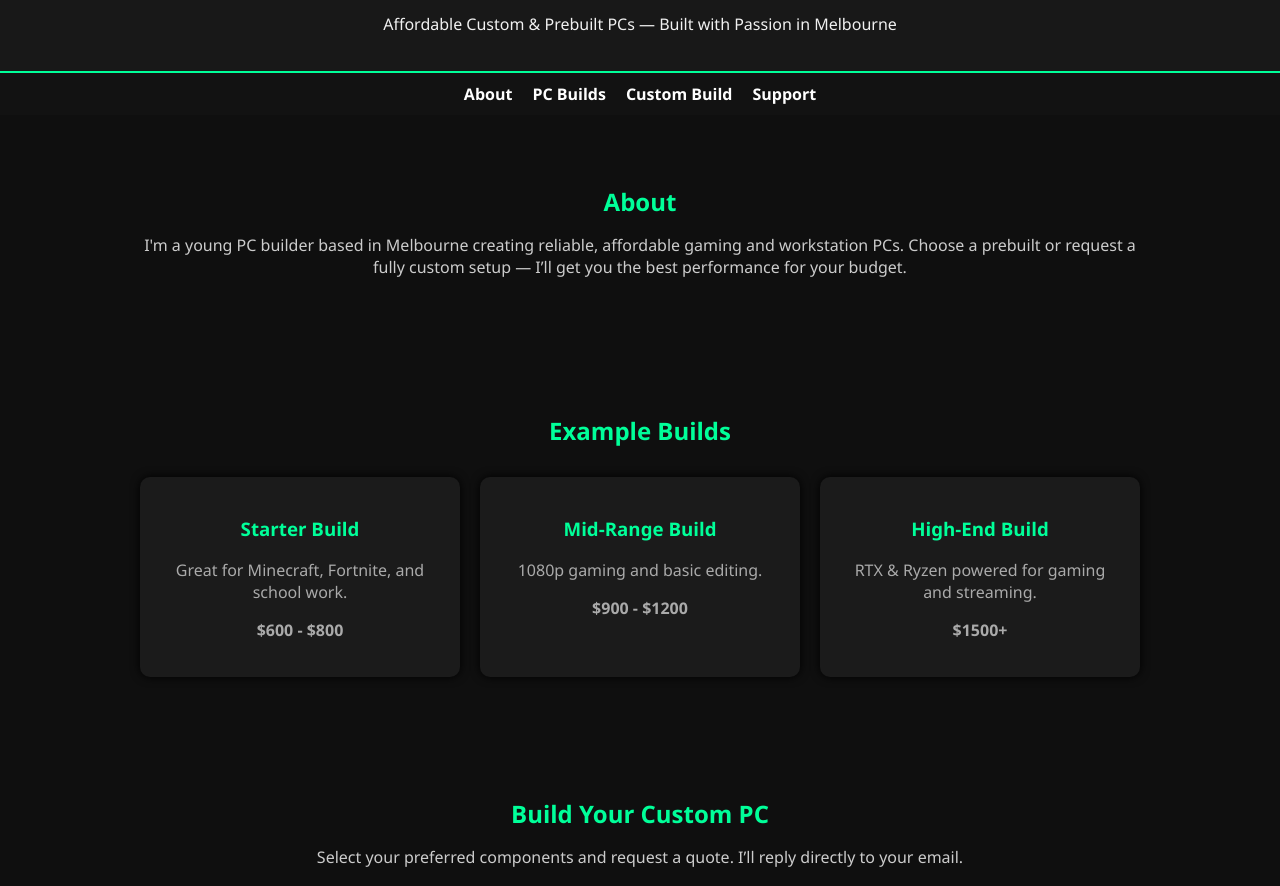
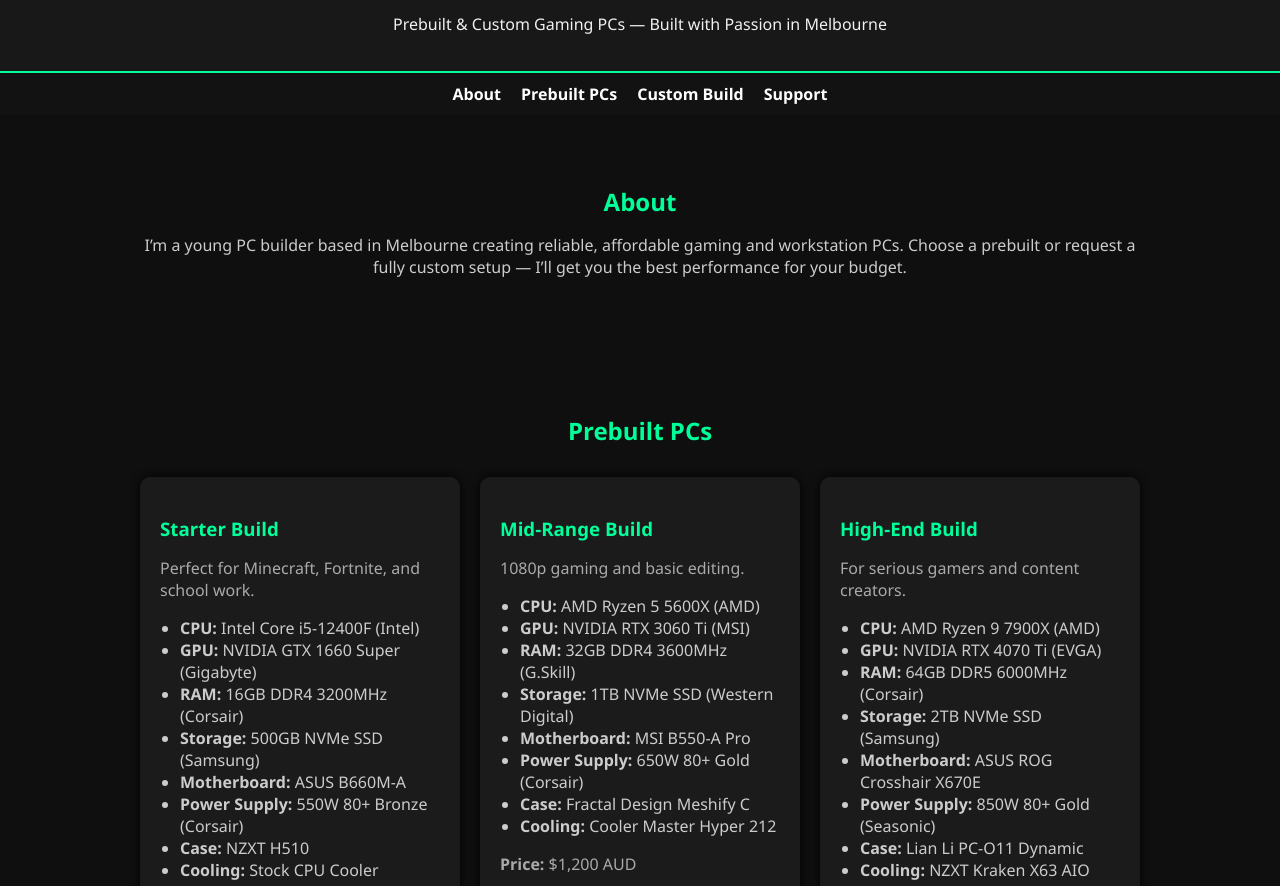
Before and after one commit to custompcsmel/custompcsmel.github.io, a plain HTML site: page index.html in a window 1280 px wide. Shown: the part 66-952 px from the top of the page. Drawn offline with nearby package versions, Linux system fonts and the light colour scheme.

Commit message:
Update index.html

```diff
--- a/index.html
+++ b/index.html
@@ -3,8 +3,8 @@
 <head>
   <meta charset="UTF-8">
   <meta name="viewport" content="width=device-width, initial-scale=1.0">
-  <title>Custom PCs Mel | Custom & Prebuilt Gaming PCs</title>
-  <meta name="description" content="Custom and prebuilt gaming PCs made with quality parts. Request a quote for your custom build.">
+  <title>Custom PCs Mel | Prebuilt & Custom Gaming PCs</title>
+  <meta name="description" content="Custom and prebuilt gaming PCs with full parts lists and brands. Request a quote for your custom build.">
   <style>
     body {
       font-family: 'Segoe UI', sans-serif;
@@ -57,7 +57,7 @@
     /* Product cards */
     .products {
       display: grid;
-      grid-template-columns: repeat(auto-fit, minmax(250px, 1fr));
+      grid-template-columns: repeat(auto-fit, minmax(280px, 1fr));
       gap: 20px;
       margin-top: 30px;
     }
@@ -66,13 +66,18 @@
       padding: 20px;
       border-radius: 10px;
       box-shadow: 0 0 10px #000;
-      text-align: center;
     }
     .card h3 {
       color: #00ff99;
+      margin-bottom: 5px;
     }
     .card p {
       color: #aaa;
+    }
+    .card ul {
+      margin: 10px 0;
+      padding-left: 20px;
+      color: #ccc;
     }
 
     /* Forms */
@@ -148,50 +153,88 @@
   </style>
 </head>
 <body>
+
 <header>
   <h1>Custom PCs Mel</h1>
-    <p>Affordable Custom & Prebuilt PCs — Built with Passion in Melbourne</p>
+  <p>Prebuilt & Custom Gaming PCs — Built with Passion in Melbourne</p>
 </header>
 
 <nav>
   <a href="#about">About</a>
-    <a href="#products">PC Builds</a>
+  <a href="#products">Prebuilt PCs</a>
   <a href="#custom-build">Custom Build</a>
   <a href="#support">Support</a>
 </nav>
 
-  <!-- ABOUT SECTION -->
+<!-- ABOUT -->
 <section id="about">
   <h2>About</h2>
   <p class="center">
-      I'm a young PC builder based in Melbourne creating reliable, affordable gaming and workstation PCs.
+    I’m a young PC builder based in Melbourne creating reliable, affordable gaming and workstation PCs.
     Choose a prebuilt or request a fully custom setup — I’ll get you the best performance for your budget.
   </p>
 </section>
 
-  <!-- PRODUCTS SECTION -->
+<!-- PREBUILT PCs -->
 <section id="products">
-    <h2>Example Builds</h2>
+  <h2>Prebuilt PCs</h2>
   <div class="products">
+
+    <!-- Starter Build -->
     <div class="card">
       <h3>Starter Build</h3>
-        <p>Great for Minecraft, Fortnite, and school work.</p>
-        <p><strong>$600 - $800</strong></p>
+      <p>Perfect for Minecraft, Fortnite, and school work.</p>
+      <ul>
+        <li><strong>CPU:</strong> Intel Core i5-12400F (Intel)</li>
+        <li><strong>GPU:</strong> NVIDIA GTX 1660 Super (Gigabyte)</li>
+        <li><strong>RAM:</strong> 16GB DDR4 3200MHz (Corsair)</li>
+        <li><strong>Storage:</strong> 500GB NVMe SSD (Samsung)</li>
+        <li><strong>Motherboard:</strong> ASUS B660M-A</li>
+        <li><strong>Power Supply:</strong> 550W 80+ Bronze (Corsair)</li>
+        <li><strong>Case:</strong> NZXT H510</li>
+        <li><strong>Cooling:</strong> Stock CPU Cooler</li>
+      </ul>
+      <p><strong>Price:</strong> $750 AUD</p>
     </div>
+
+    <!-- Mid-Range Build -->
     <div class="card">
       <h3>Mid-Range Build</h3>
       <p>1080p gaming and basic editing.</p>
-        <p><strong>$900 - $1200</strong></p>
+      <ul>
+        <li><strong>CPU:</strong> AMD Ryzen 5 5600X (AMD)</li>
+        <li><strong>GPU:</strong> NVIDIA RTX 3060 Ti (MSI)</li>
+        <li><strong>RAM:</strong> 32GB DDR4 3600MHz (G.Skill)</li>
+        <li><strong>Storage:</strong> 1TB NVMe SSD (Western Digital)</li>
+        <li><strong>Motherboard:</strong> MSI B550-A Pro</li>
+        <li><strong>Power Supply:</strong> 650W 80+ Gold (Corsair)</li>
+        <li><strong>Case:</strong> Fractal Design Meshify C</li>
+        <li><strong>Cooling:</strong> Cooler Master Hyper 212</li>
+      </ul>
+      <p><strong>Price:</strong> $1,200 AUD</p>
     </div>
+
+    <!-- High-End Build -->
     <div class="card">
       <h3>High-End Build</h3>
-        <p>RTX & Ryzen powered for gaming and streaming.</p>
-        <p><strong>$1500+</strong></p>
+      <p>For serious gamers and content creators.</p>
+      <ul>
+        <li><strong>CPU:</strong> AMD Ryzen 9 7900X (AMD)</li>
+        <li><strong>GPU:</strong> NVIDIA RTX 4070 Ti (EVGA)</li>
+        <li><strong>RAM:</strong> 64GB DDR5 6000MHz (Corsair)</li>
+        <li><strong>Storage:</strong> 2TB NVMe SSD (Samsung)</li>
+        <li><strong>Motherboard:</strong> ASUS ROG Crosshair X670E</li>
+        <li><strong>Power Supply:</strong> 850W 80+ Gold (Seasonic)</li>
+        <li><strong>Case:</strong> Lian Li PC-O11 Dynamic</li>
+        <li><strong>Cooling:</strong> NZXT Kraken X63 AIO</li>
+      </ul>
+      <p><strong>Price:</strong> $3,200 AUD</p>
     </div>
+
   </div>
 </section>
 
-  <!-- CUSTOM PC BUILDER / QUOTE FORM -->
+<!-- CUSTOM PC BUILDER -->
 <section id="custom-build">
   <h2>Build Your Custom PC</h2>
   <p class="center">Select your preferred components and request a quote. I’ll reply directly to your email.</p>
@@ -216,11 +259,11 @@
 
       <label for="gpu">GPU</label>
       <select id="gpu" name="gpu">
-          <option>NVIDIA RTX 3060</option>
-          <option>NVIDIA RTX 3070</option>
+        <option>NVIDIA GTX 1660 Super</option>
+        <option>NVIDIA RTX 3060 Ti</option>
         <option>NVIDIA RTX 4070 Ti</option>
         <option>AMD RX 6600</option>
-          <option>AMD RX 6700</option>
+        <option>AMD RX 6700 XT</option>
       </select>
 
       <label for="ram">RAM</label>
@@ -262,7 +305,7 @@
   </div>
 </section>
 
-  <!-- SUPPORT / FAQ SECTION -->
+<!-- SUPPORT / FAQ -->
 <section id="support">
   <h2>Support & FAQ</h2>
   <div class="faq-item">
@@ -286,9 +329,7 @@
 <!-- EMAILJS SCRIPT -->
 <script src="https://cdn.jsdelivr.net/npm/emailjs-com@3/dist/email.min.js"></script>
 <script>
-    (function(){
-      emailjs.init("u_jcEW4JY99sPmgBz"); // Your public key
-    })();
+  (function(){ emailjs.init("u_jcEW4JY99sPmgBz"); })();
 
   const form = document.getElementById("custom-pc-form");
   const statusEl = document.getElementById("status");
@@ -326,5 +367,6 @@
     });
   });
 </script>
+
 </body>
 </html>
```
Lines whose indentation alone changed are shown as unchanged.
